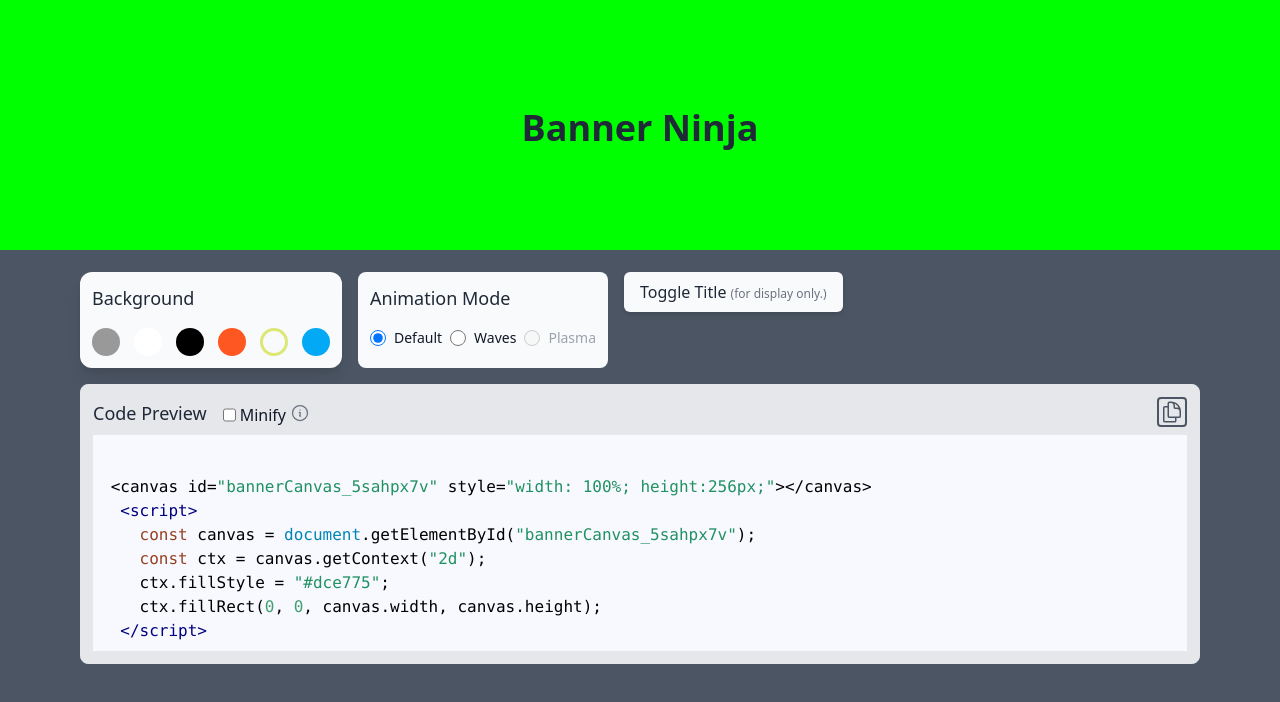
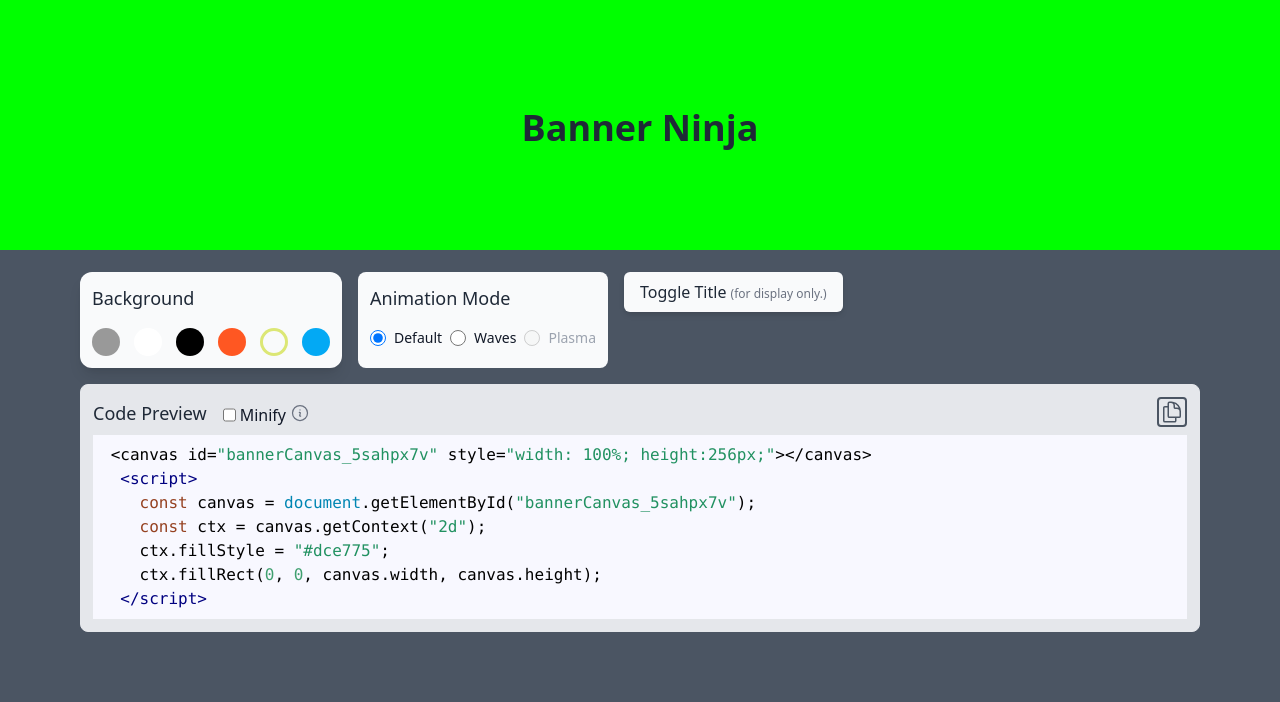
Before and after one commit to stujmar/banner-ninja, a React (Vite) app: page / in a window 1280 px wide. Shown: the top 702 px of the page. Built offline with nearby package versions, Linux system fonts and the light colour scheme.

Commit message:
[sm] fixed internal padding in code preview box

```diff
--- a/src/components/CodePreview.tsx
+++ b/src/components/CodePreview.tsx
@@ -113,7 +113,7 @@ const CodePreview = ({color, idHash}: CodePreviewProps) => {
         {isLoading && <div className="absolute h-full w-full z-20 inset-0 bg-black/10 flex justify-center items-center">
           <img className="opacity-50 w-16" src={loadingGif} />
         </div>}
-        <div className="relative pt-8" style={{background: "rgb(248, 248, 255)"}}>
+        <div className="relative" style={{background: "rgb(248, 248, 255)"}}>
         <SyntaxHighlighter language="javascript" style={docco}>
         {displayCode}
         </SyntaxHighlighter>
```
